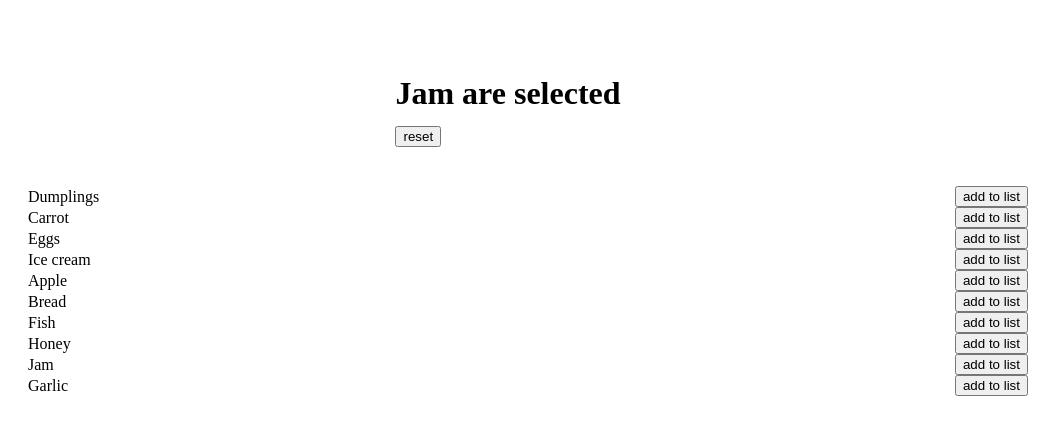
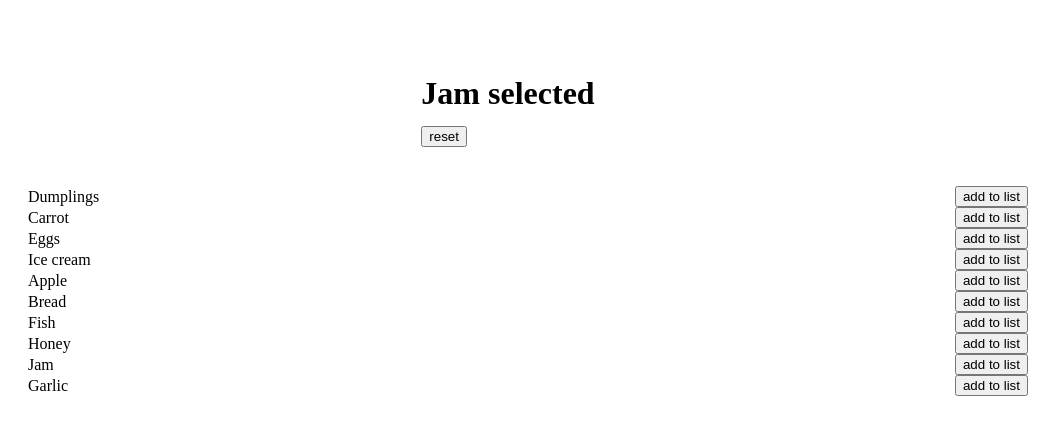
Before and after one commit to mate-academy/react_goods-selector, a React (Create React App) app: page / in a window 1280 px wide. Shown: the top 434 px of the page, without its empty margins (0-1063 px from the left). Built offline with nearby package versions, Linux system fonts and the light colour scheme.

Commit message:
second one

```diff
--- a/src/App.js
+++ b/src/App.js
@@ -28,9 +28,9 @@ class App extends React.Component {
     return (
       <>
         <div className="header__wrapper">
-          {good.length === 1 ? (
+          {good.length >= 1 ? (
             <h1>
-              {`${fileteredGoods} are selected`}
+              {`${fileteredGoods} selected`}
               <Button
                 type="button"
                 name="reset"
```
